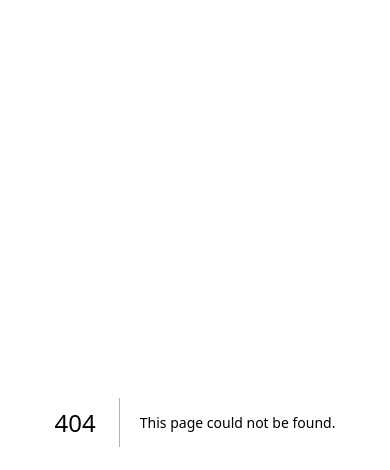
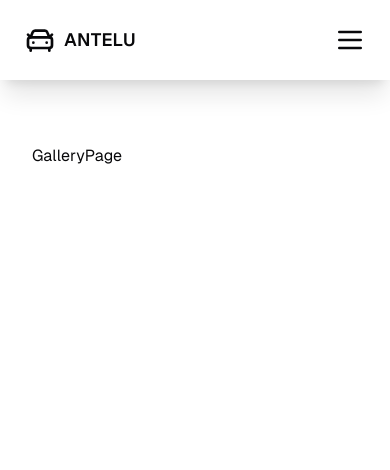
Before and after one commit to andrian-kars/antelu, a Next.js app: page /gallery in a window 390 px wide. Before the commit this address had no page. Shown: the top 470 px of the page. Built offline with nearby package versions, Linux system fonts and the light colour scheme.

Commit message:
:tada: mobile menu

```diff
--- /dev/null
+++ b/src/app/gallery/layout.tsx
@@ -0,0 +1,11 @@
+import { ReactNode } from "react";
+import NavBar from "@/components/NavBar";
+
+export default function GalleryLayout({ children }: { children: ReactNode }) {
+  return (
+    <div className="selection:bg-[hsl(320,65%,52%,20%)]">
+      <NavBar />
+      {children}
+    </div>
+  );
+}
--- /dev/null
+++ b/src/app/gallery/page.tsx
@@ -0,0 +1,5 @@
+export default async function GalleryPage() {
+  return (
+    <section className="px-8 py-16 bg-acccent/5 container">GalleryPage</section>
+  );
+}
--- a/src/components/NavBar.tsx
+++ b/src/components/NavBar.tsx
@@ -1,19 +1,75 @@
+"use client";
+
 import { BrandLogo } from "@/components/BrandLogo";
+import { cn } from "@/lib/utils";
+import { Menu, X } from "lucide-react";
 import Link from "next/link";
+import { useState } from "react";
+import { createPortal } from "react-dom";
+
+const LINKS = [
+  { name: "Vehículos", path: "/#vehicles" },
+  { name: "Información", path: "/#info" },
+  { name: "Galería", path: "/gallery" },
+];
 
 export default function NavBar() {
+  const [isNavOpen, setIsNavOpen] = useState(false);
+
+  const handleToggleNav = () => {
+    setIsNavOpen((prev) => !prev);
+  };
+
   return (
-    <header className="flex py-6 shadow-xl sticky top-0 w-full z-10 bg-background/95">
-      <nav className="flex items-center gap-5 md:gap-10 container font-semibold">
+    <header className="flex py-6 shadow-xl sticky top-0 w-full z-50 bg-background/95">
+      <nav className="flex items-center container font-semibold">
         <Link href="/" className="mr-auto">
           <BrandLogo />
         </Link>
-        <Link className="text-lg" href="/#vehicles">
-          Vehículos
-        </Link>
-        <Link className="text-lg" href="/#info">
-          Info
-        </Link>
+        <ul className="gap-10 hidden md:flex">
+          {LINKS.map(({ name, path }) => (
+            <li key={name}>
+              <Link className="text-lg" href={path}>
+                {name}
+              </Link>
+            </li>
+          ))}
+        </ul>
+        <div className="flex md:hidden">
+          {isNavOpen ? (
+            <X size={32} className="cursor-pointer" onClick={handleToggleNav} />
+          ) : (
+            <Menu
+              size={32}
+              className="cursor-pointer"
+              onClick={handleToggleNav}
+            />
+          )}
+
+          {createPortal(
+            <div
+              className={cn(
+                isNavOpen ? "flex" : "hidden",
+                "fixed top-0 right-0 bottom-0 left-0 min-h-screen z-40 bg-white"
+              )}
+            >
+              <ul className="w-full flex flex-col items-center justify-center gap-10">
+                {LINKS.map(({ name, path }) => (
+                  <li key={name} className="border-b border-gray-400 uppercase">
+                    <Link
+                      className="text-lg font-semibold"
+                      href={path}
+                      onClick={handleToggleNav}
+                    >
+                      {name}
+                    </Link>
+                  </li>
+                ))}
+              </ul>
+            </div>,
+            document.body
+          )}
+        </div>
       </nav>
     </header>
   );
```
